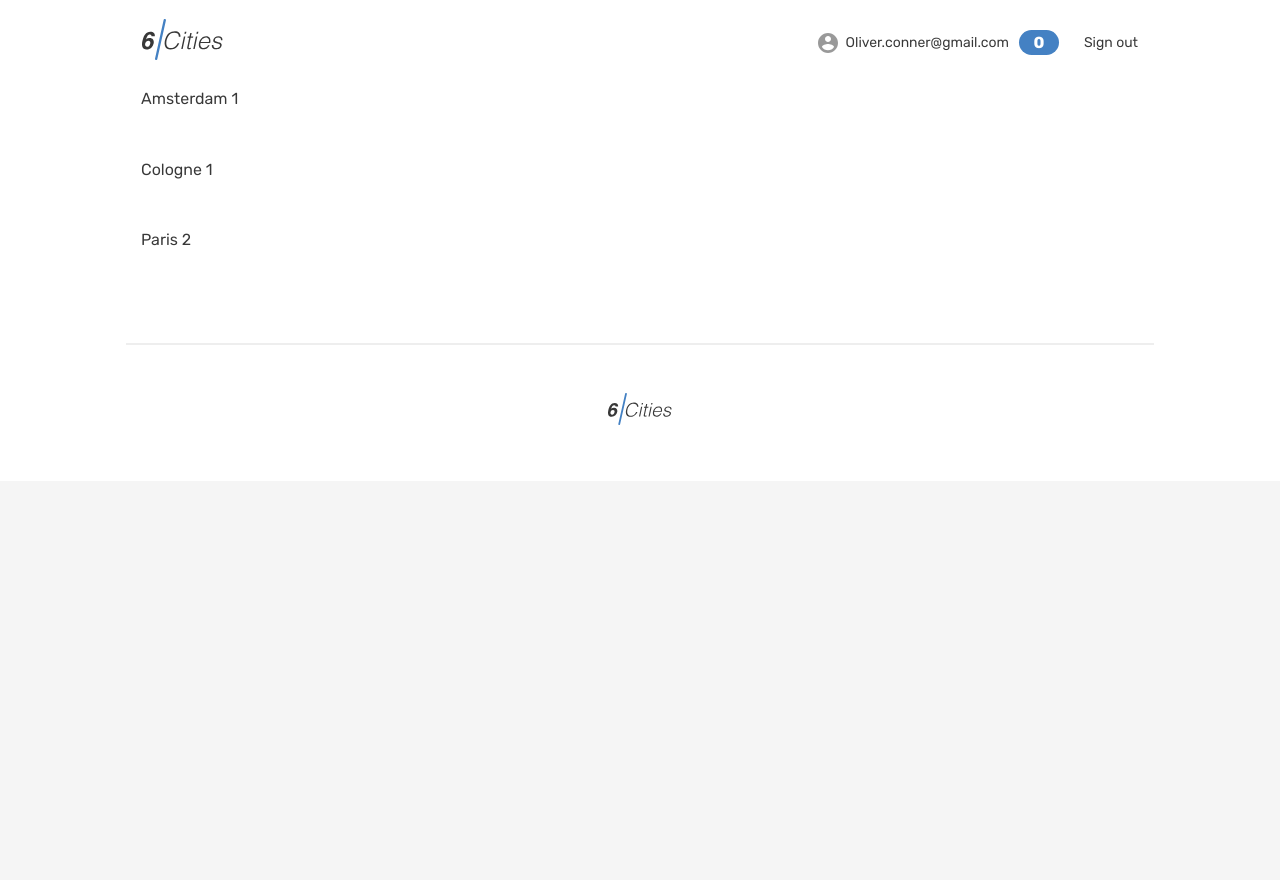
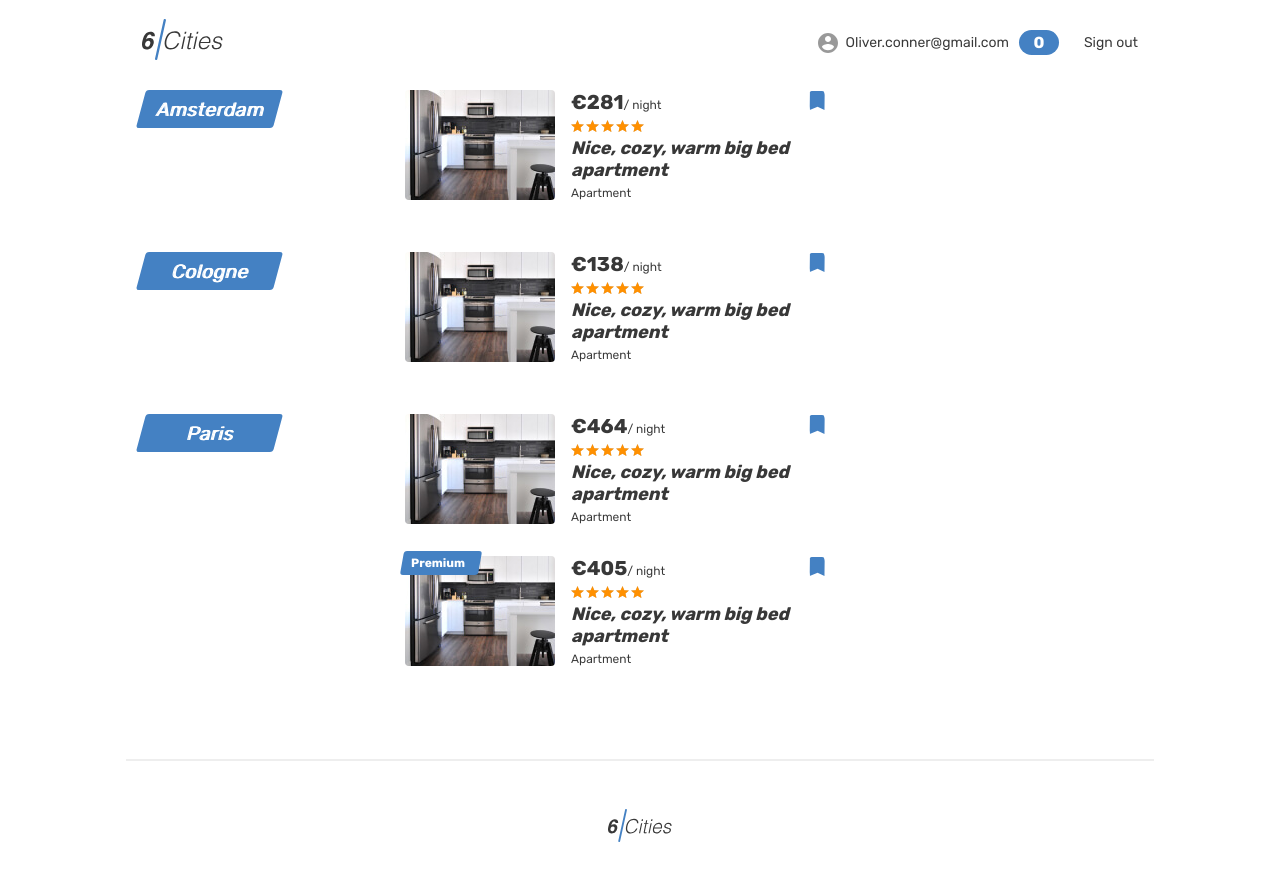
Before and after one commit to htmlacademy-react/2486639-six-cities-16, a React (Vite) app: page /favorites in a window 1280 px wide. Shown: the top 880 px of the page. Before the commit the page ends 800 px from the top, so only its background shows below. Built offline with nearby package versions, Linux system fonts and the light colour scheme.

Commit message:
частично заполнил избранное

```diff
--- a/src/components/favorite-item/favorite-item.tsx
+++ b/src/components/favorite-item/favorite-item.tsx
@@ -1,5 +1,6 @@
 import { Offer } from '../../types/offer';
-//import OfferMark from '../offer-mark/offer-mark';
+import OfferMark from '../offer-mark/offer-mark';
+import { OFFER_PATH } from '../../const';
 
 type FavoriteItemProps = {
   cityName: string;
@@ -9,27 +10,37 @@ type FavoriteItemProps = {
 function FavoriteItem({ cityName, offers }: FavoriteItemProps): JSX.Element {
   return (
     <li className="favorites__locations-items">
-      {cityName} {offers.length}
-    </li>
-  );
-
-  /*
-  return (
-      <li className="favorites__locations-items">
-        <div className="favorites__locations locations locations--current">
+      <div className="favorites__locations locations locations--current">{/*//! locations--current посмотреть макет, наведенный? */}
         <div className="locations__item">
-            <a className="locations__item-link" href="#">
-              <span>Amsterdam</span>
+          <a className="locations__item-link" href="#">{/*//! ссылка на город */}
+            <span>{cityName}</span>
           </a>
         </div>
       </div>
       <div className="favorites__places">
+        {
+          //! часть функционла похожа на place-card.tsx
+          // попробовать раздробить еще на компонетны, ссылка с текстом и картинкой
+
+          offers.map((offer) => {
+            const {
+              id,
+              title,
+              type,
+              price,
+              previewImage,
+              isFavorite,
+              isPremium,
+              rating
+            } = offer;
+
+            const offerURL = `${OFFER_PATH}${id}`; //! Дубль кода, сделать функцию для ссылки
+
+            console.log(offer);
+
+            return (
               <article className="favorites__card place-card">
-            {
-              //! временно
-              //true ? <OfferMark /> : null
-              <OfferMark />
-            }
+                {isPremium ? <OfferMark /> : null}
                 <div className="favorites__image-wrapper place-card__image-wrapper">
                   <a href="#">
                     <img className="place-card__image" src="img/apartment-small-03.jpg" width="150" height="110" alt="Place image" />
@@ -38,7 +49,7 @@ function FavoriteItem({ cityName, offers }: FavoriteItemProps): JSX.Element {
                 <div className="favorites__card-info place-card__info">
                   <div className="place-card__price-wrapper">
                     <div className="place-card__price">
-                  <b className="place-card__price-value">&euro;180</b>
+                      <b className="place-card__price-value">&euro;{price}</b>
                       <span className="place-card__price-text">&#47;&nbsp;night</span>
                     </div>
                     <button className="place-card__bookmark-button place-card__bookmark-button--active button" type="button">
@@ -60,85 +71,12 @@ function FavoriteItem({ cityName, offers }: FavoriteItemProps): JSX.Element {
                   <p className="place-card__type">Apartment</p>
                 </div>
               </article>
-
-          <article className="favorites__card place-card">
-            <div className="favorites__image-wrapper place-card__image-wrapper">
-              <a href="#">
-                <img className="place-card__image" src="img/room-small.jpg" width="150" height="110" alt="Place image" />
-              </a>
-            </div>
-            <div className="favorites__card-info place-card__info">
-              <div className="place-card__price-wrapper">
-                <div className="place-card__price">
-                  <b className="place-card__price-value">&euro;80</b>
-                  <span className="place-card__price-text">&#47;&nbsp;night</span>
-                </div>
-                <button className="place-card__bookmark-button place-card__bookmark-button--active button" type="button">
-                  <svg className="place-card__bookmark-icon" width="18" height="19">
-                    <use xlinkHref="#icon-bookmark"></use>
-                  </svg>
-                  <span className="visually-hidden">In bookmarks</span>
-                </button>
-              </div>
-              <div className="place-card__rating rating">
-                <div className="place-card__stars rating__stars">
-                  <span style={{ width: '100%' }}></span>
-                  <span className="visually-hidden">Rating</span>
-                </div>
-              </div>
-              <h2 className="place-card__name">
-                <a href="#">Wood and stone place</a>
-              </h2>
-              <p className="place-card__type">Room</p>
-            </div>
-          </article>
-        </div>
-      </li>
-
-      <li className="favorites__locations-items">
-        <div className="favorites__locations locations locations--current">
-          <div className="locations__item">
-            <a className="locations__item-link" href="#">
-              <span>Cologne</span>
-            </a>
-          </div>
-        </div>
-        <div className="favorites__places">
-          <article className="favorites__card place-card">
-            <div className="favorites__image-wrapper place-card__image-wrapper">
-              <a href="#">
-                <img className="place-card__image" src="img/apartment-small-04.jpg" width="150" height="110" alt="Place image" />
-              </a>
-            </div>
-            <div className="favorites__card-info place-card__info">
-              <div className="place-card__price-wrapper">
-                <div className="place-card__price">
-                  <b className="place-card__price-value">&euro;180</b>
-                  <span className="place-card__price-text">&#47;&nbsp;night</span>
-                </div>
-                <button className="place-card__bookmark-button place-card__bookmark-button--active button" type="button">
-                  <svg className="place-card__bookmark-icon" width="18" height="19">
-                    <use xlinkHref="#icon-bookmark"></use>
-                  </svg>
-                  <span className="visually-hidden">In bookmarks</span>
-                </button>
-              </div>
-              <div className="place-card__rating rating">
-                <div className="place-card__stars rating__stars">
-                  <span style={{ width: '100%' }}></span>
-                  <span className="visually-hidden">Rating</span>
-                </div>
-              </div>
-              <h2 className="place-card__name">
-                <a href="#">White castle</a>
-              </h2>
-              <p className="place-card__type">Apartment</p>
-            </div>
-          </article>
+            );
+          })
+        }
       </div>
     </li>
   );
-  */
 }
 
 export default FavoriteItem;
```
Lines whose indentation alone changed are shown as unchanged.
